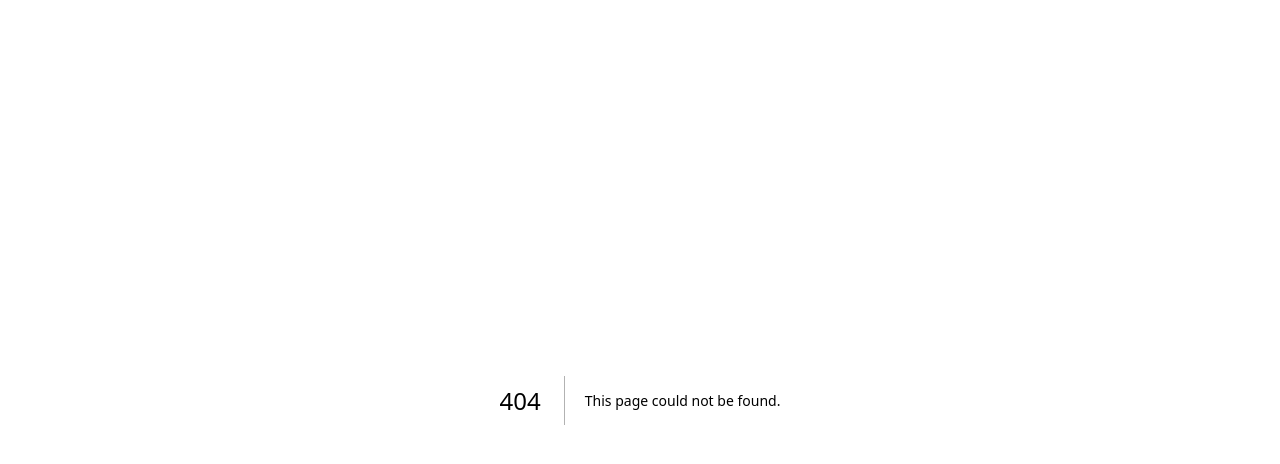
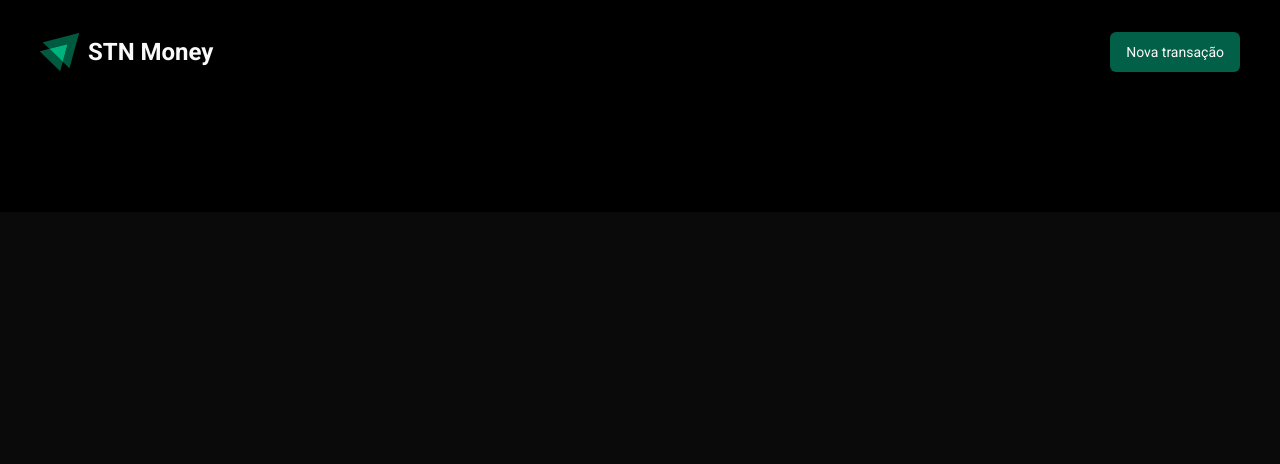
Before and after one commit to steniomoreira/stn-money, a Next.js app: page /transactions in a window 1280 px wide. Before the commit this address had no page. Shown: the top 464 px of the page. Built offline with nearby package versions, Linux system fonts and the light colour scheme.

Commit message:
feat: add header component

```diff
--- a/package.json
+++ b/package.json
@@ -28,6 +28,7 @@
     "eslint-config-next": "15.1.7",
     "eslint-plugin-simple-import-sort": "^12.1.1",
     "postcss": "^8",
+    "prettier": "^3.5.2",
     "prettier-plugin-tailwindcss": "^0.6.11",
     "tailwindcss": "^3.4.1",
     "typescript": "^5"
--- a/src/app/page.tsx
+++ b/src/app/page.tsx
@@ -1,8 +1,6 @@
-import { Button } from "@/components/ui/button";
 
 export default function Home() {
-  return <h1 className="font-bold  text-green_stn">
-    STN Money
-    <Button>Nova transação</Button>
+  return <h1 className="font-bold">
+    Hello world!
   </h1>;
 }
--- /dev/null
+++ b/src/app/transactions/page.tsx
@@ -0,0 +1,7 @@
+import Header from "@/components/header";
+
+function TransactionsPage() {
+  return <Header />;
+}
+
+export default TransactionsPage;
--- /dev/null
+++ b/src/components/header.tsx
@@ -0,0 +1,19 @@
+import Image from "next/image";
+
+import { Button } from "./ui/button";
+
+function Header() {
+  return (
+    <header className="h-[212px] bg-black p-4 pt-8">
+      <div className="m-auto flex max-w-[1200px] items-center justify-between">
+        <div className="flex items-center gap-2">
+          <Image src={"/logo.svg"} alt="STN Money" width={40} height={38} />
+          <h1 className="text-2xl font-bold">STN Money</h1>
+        </div>
+        <Button>Nova transação</Button>
+      </div>
+    </header>
+  );
+}
+
+export default Header;
```
Also changed, not shown: public/logo.svg (added), 1 other file (tests, documents, lock files or other folders).
